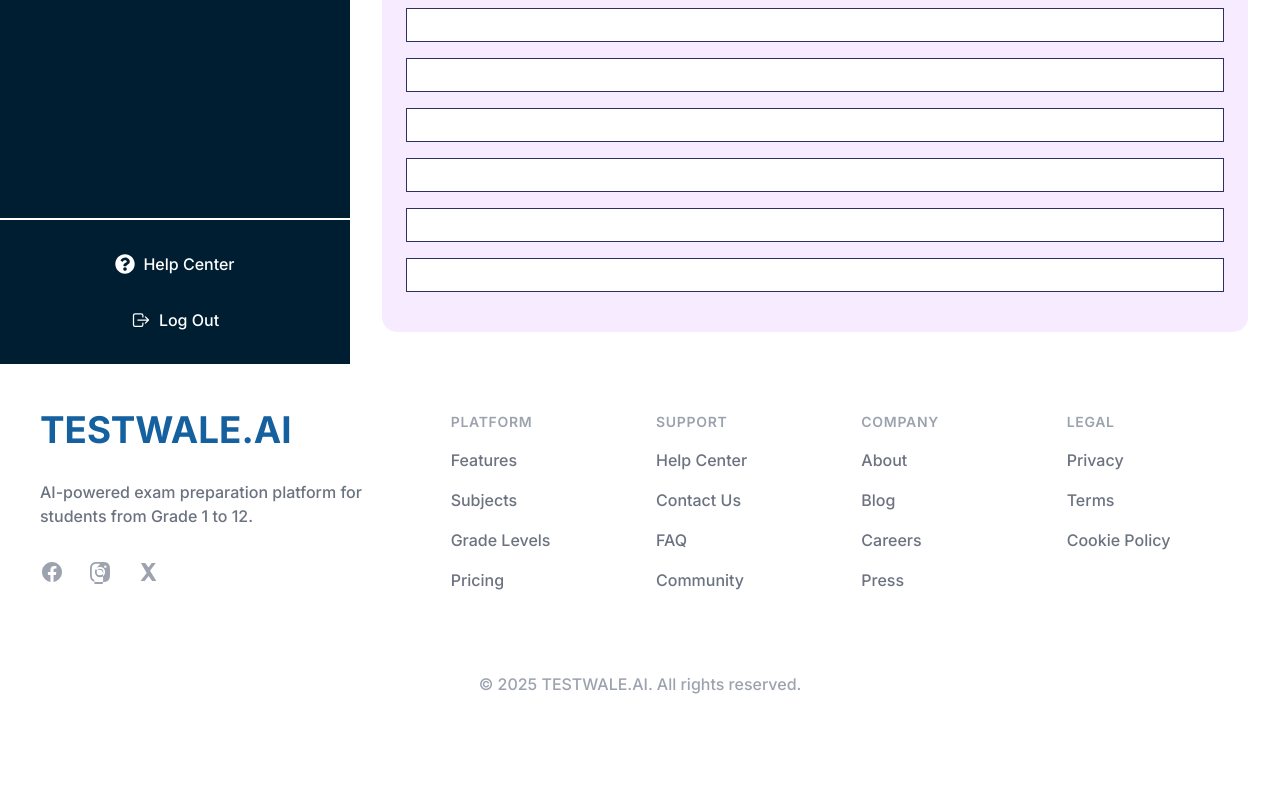
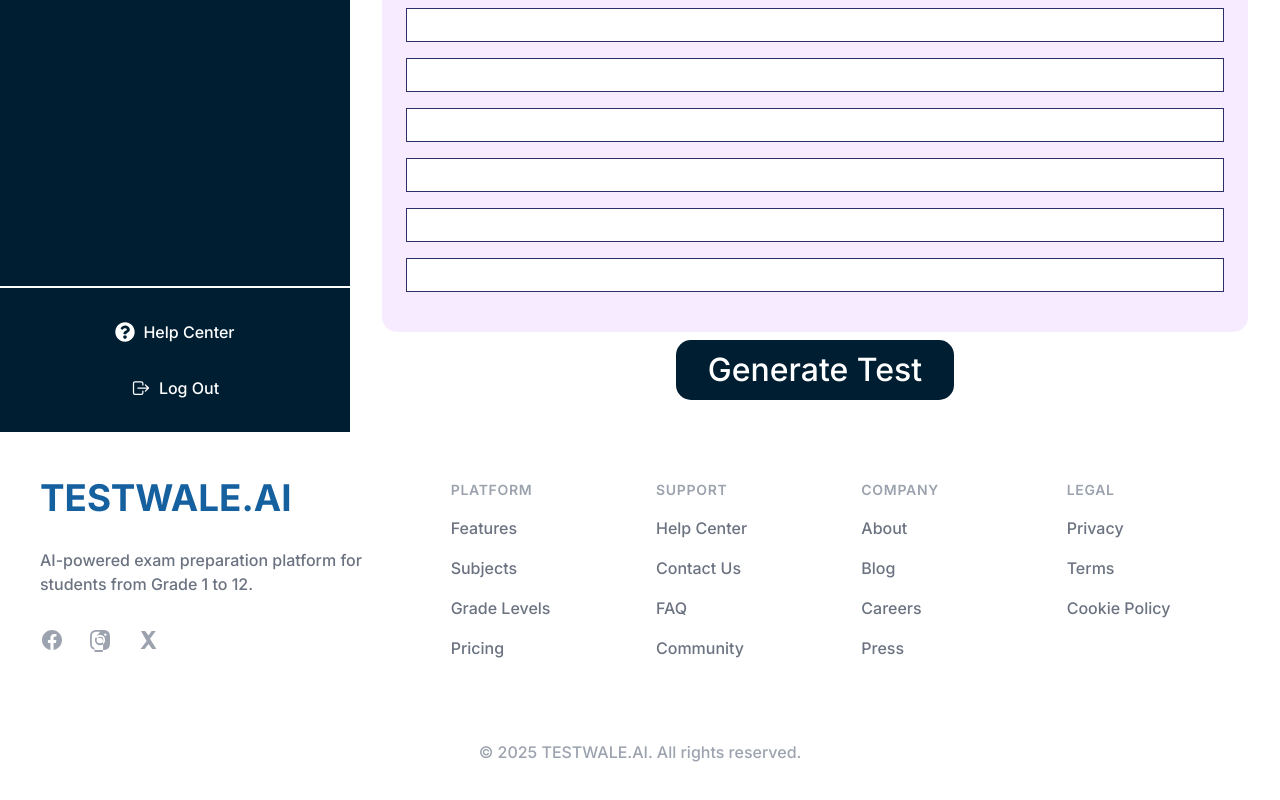
Before and after one commit to CodeMatrix1/genstriveRef, a React (Vite) app: page /dashboard in a window 1280 px wide. Shown: the part 1870-2670 px from the top of the page. Before the commit the page ends 2614 px from the top, so only its background shows below. Built offline with nearby package versions, Linux system fonts and the light colour scheme.

Commit message:
generate test button fix

```diff
--- a/src/components/MainContent.jsx
+++ b/src/components/MainContent.jsx
@@ -129,6 +129,15 @@ const MainContent = ({ name }) => {
         <div className="bg-white p-3 md:p-4 border border-solid border-[#2f2f68] mb-2 md:mb-4">
         </div>
       </div>
+
+      <div  className='flex justify-center items-center mt-2'>
+        <Link to="/generate-test">
+          <button className="bg-[#001e32] text-white text-xl md:text-[32px] px-4 md:px-8 py-2 md:py-4 rounded-[15px]">Generate Test</button>
+        </Link>
+      </div>
+
+
+
     </section>
   );
 };
```
